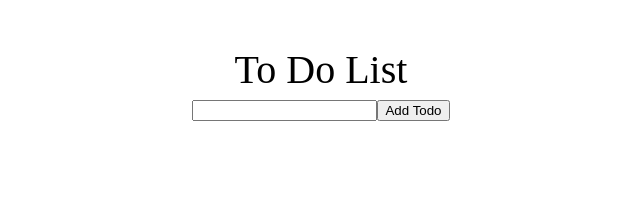
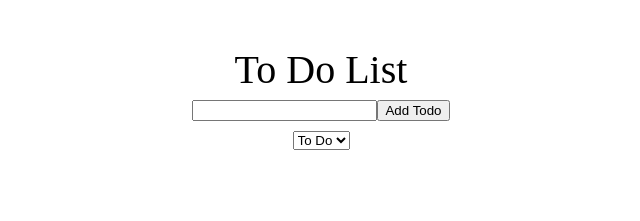
Before and after one commit to Eric-lab-star/react-master-todoapp, a React (Create React App) app: page / in a window 1280 px wide. Shown: the top 221 px of the page, without its empty margins (319-959 px from the left). Built offline with nearby package versions, Linux system fonts and the light colour scheme.

Commit message:
todo list done

```diff
--- a/src/Interfaces.ts
+++ b/src/Interfaces.ts
@@ -1,8 +1,13 @@
 export interface IForm {
   todo: string;
 }
+export enum categories {
+  "TODO" = "TODO",
+  "DOING" = "DOING",
+  "DONE" = "DONE",
+}
 export interface IToDo {
   text: string;
-  category: "TODO" | "DOING" | "DONE";
+  category: categories;
   id: number;
 }
--- a/src/atoms.ts
+++ b/src/atoms.ts
@@ -1,7 +1,23 @@
-import { atom } from "recoil";
-import { IToDo } from "./Interfaces";
+import { atom, selector } from "recoil";
+import ToDo from "./components/ToDo";
+import { categories, IToDo } from "./Interfaces";
 
 export const ToDosState = atom<IToDo[]>({
   key: "toDosState",
   default: [],
 });
+
+export const categoryState = atom<categories>({
+  key: "category",
+  default: categories.TODO,
+});
+
+export const ToDoselector = selector({
+  key: "ToDoSelector",
+  get: ({ get }) => {
+    const ToDos = get(ToDosState);
+    const category = get(categoryState);
+
+    return ToDos.filter((todo) => todo.category === category);
+  },
+});
--- a/src/components/CreateToDo.tsx
+++ b/src/components/CreateToDo.tsx
@@ -1,18 +1,16 @@
 import { SubmitHandler, useFormContext } from "react-hook-form";
 import { ErrorMessage } from "@hookform/error-message";
-import { useRecoilState } from "recoil";
-import { ToDosState } from "../atoms";
+import { useRecoilState, useRecoilValue } from "recoil";
+import { categoryState, ToDosState } from "../atoms";
 import { IForm } from "../Interfaces";
 
 export default function CreateToDo() {
   const { register, handleSubmit, setValue } = useFormContext<IForm>();
   const [toDos, setToDos] = useRecoilState(ToDosState);
+  const category = useRecoilValue(categoryState);
 
   const onSubmit: SubmitHandler<IForm> = ({ todo }) => {
-    setToDos((pre) => [
-      { text: todo, category: "TODO", id: Date.now() },
-      ...pre,
-    ]);
+    setToDos((pre) => [{ text: todo, category, id: Date.now() }, ...pre]);
     setValue("todo", "");
   };
   return (
--- a/src/components/ToDo.tsx
+++ b/src/components/ToDo.tsx
@@ -1,7 +1,7 @@
 import React from "react";
 import { useRecoilState, useRecoilValue } from "recoil";
 import { ToDosState } from "../atoms";
-import { IToDo } from "../Interfaces";
+import { IToDo, categories } from "../Interfaces";
 
 export default function ToDo({ id, text, category }: IToDo) {
   const [toDos, setToDos] = useRecoilState(ToDosState);
@@ -22,18 +22,18 @@ export default function ToDo({ id, text, category }: IToDo) {
   return (
     <li>
       <span>{text}</span>
-      {category !== "DOING" && (
-        <button name="DOING" onClick={onClick}>
+      {category !== categories.DOING && (
+        <button name={categories.DOING} onClick={onClick}>
           DOING
         </button>
       )}
-      {category !== "DONE" && (
-        <button name="DONE" onClick={onClick}>
+      {category !== categories.DONE && (
+        <button name={categories.DONE} onClick={onClick}>
           DONE
         </button>
       )}
-      {category !== "TODO" && (
-        <button name="TODO" onClick={onClick}>
+      {category !== categories.TODO && (
+        <button name={categories.TODO} onClick={onClick}>
           TODO
         </button>
       )}
--- a/src/components/ToDoList.tsx
+++ b/src/components/ToDoList.tsx
@@ -1,20 +1,34 @@
 import { FormEvent } from "react";
-import { useRecoilState } from "recoil";
+import { useRecoilState, useRecoilValue } from "recoil";
 import styled from "styled-components";
-import { ToDosState } from "../atoms";
+import { categoryState, ToDoselector } from "../atoms";
+import { categories } from "../Interfaces";
 import ToDo from "./ToDo";
 const ListContainer = styled.div`
   margin-top: 10px;
 `;
 
 export default function ToDoList() {
-  const [toDos, setToDos] = useRecoilState(ToDosState);
-
+  const toDos = useRecoilValue(ToDoselector);
+  const [category, setCategory] = useRecoilState(categoryState);
+  const onChange = (event: FormEvent<HTMLSelectElement>) => {
+    const {
+      currentTarget: { value },
+    } = event;
+    setCategory(value as categories);
+  };
   return (
-    <ListContainer>
-      {toDos.map((toDo) => (
-        <ToDo key={toDo.id} {...toDo} />
-      ))}
-    </ListContainer>
+    <>
+      <ListContainer>
+        <select onInput={onChange} value={category}>
+          <option value={categories.TODO}>To Do</option>
+          <option value={categories.DOING}>Doing</option>
+          <option value={categories.DONE}>Done</option>
+        </select>
+        {toDos.map((toDo) => (
+          <ToDo key={toDo.id} {...toDo} />
+        ))}
+      </ListContainer>
+    </>
   );
 }
--- a/src/index.tsx
+++ b/src/index.tsx
@@ -10,7 +10,6 @@ const root = ReactDOM.createRoot(
   document.getElementById("root") as HTMLElement
 );
 root.render(
-  <React.StrictMode>
   <RecoilRoot>
     <ThemeProvider theme={theme}>
       <BrowserRouter>
@@ -18,7 +17,6 @@ root.render(
       </BrowserRouter>
     </ThemeProvider>
   </RecoilRoot>
-  </React.StrictMode>
 );
 
 // If you want to start measuring performance in your app, pass a function
```
Lines whose indentation alone changed are shown as unchanged.
